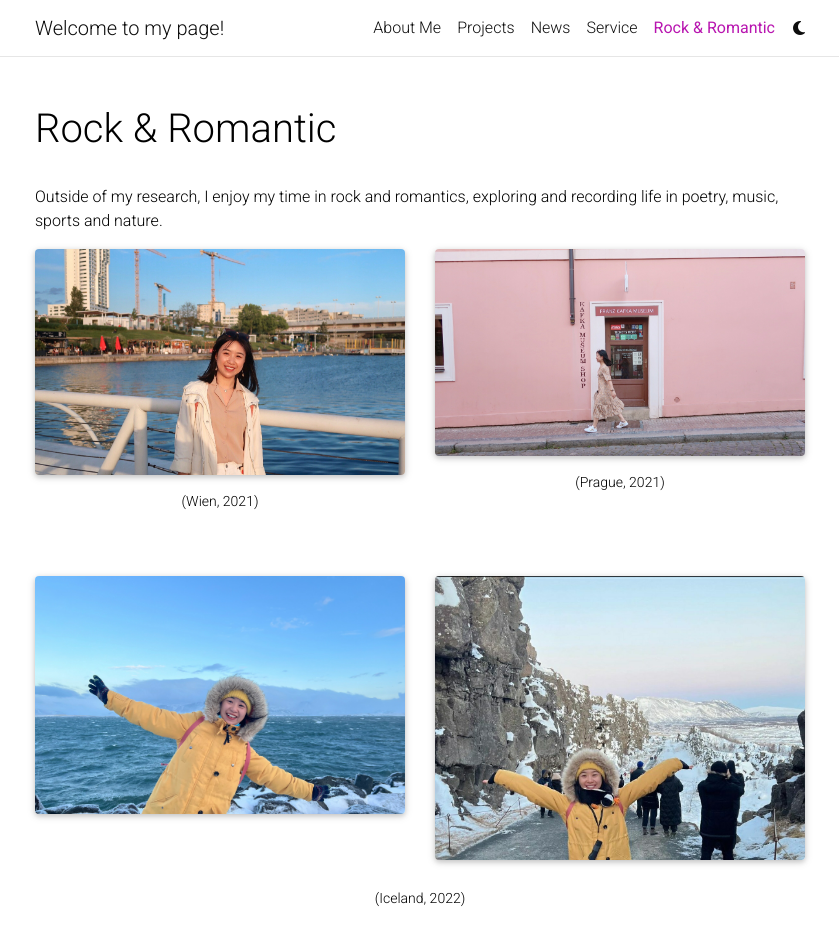
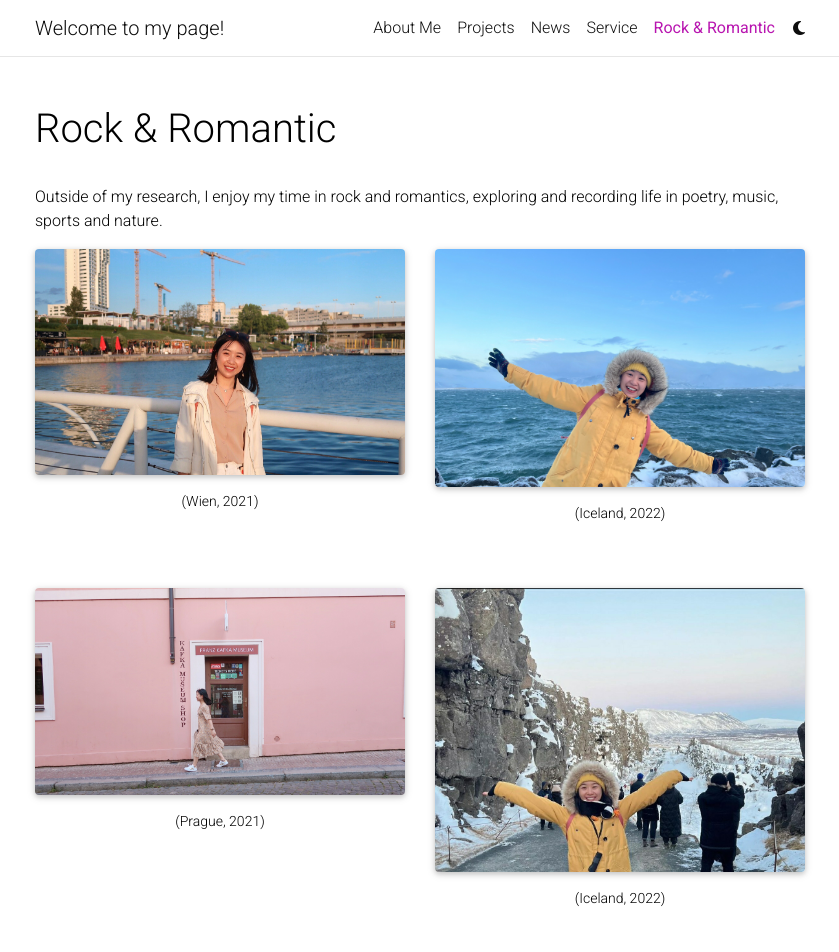
Before and after one commit to itstinghua/itstinghua.github.io, a Jekyll site: the page built from _pages/life.md, in a window 1280 px wide and 1400 px high. Shown: the top 952 px of the window, without its empty margins (220-1059 px from the left). Built offline with Jekyll 4.4.1, drawn with Linux system fonts in a browser that asks for light colours; full-size pictures stand in for the smaller copies a plugin makes; comment, search, counter and statistics services are not loaded; a style sheet for code colours, icons or effects is not loaded; some of the changed text lies outside the part shown; grey boxes are pictures that could not be loaded.

Commit message:
Update life.md

```diff
--- a/_pages/life.md
+++ b/_pages/life.md
@@ -18,11 +18,11 @@
             (Wien, 2021)
         </div>
     </div>
-    <div class="col-sm mt-3 mt-md-0">
-        {% include figure.html path="/assets/img/life/p.jpg" title="example image" class="img-fluid rounded z-depth-1" %}
-        <div class="caption">
-        (Prague, 2021)
-        </div>
+   <div class="col-sm mt-3 mt-md-0">
+        {% include figure.html path="/assets/img/life/iceland_1.jpg" title="example image" class="img-fluid rounded z-depth-1" %}
+       <div class="caption">
+        (Iceland, 2022)
+      </div>
     </div>
 </div>
 
@@ -30,16 +30,36 @@
 <br>
 
 <div class="row">
-    <div class="col-sm mt-3 mt-md-0">
-        {% include figure.html path="/assets/img/life/iceland_1.jpg" title="example image" class="img-fluid rounded z-depth-1" %}
+     <div class="col-sm mt-3 mt-md-0">
+        {% include figure.html path="/assets/img/life/p.jpg" title="example image" class="img-fluid rounded z-depth-1" %}
+        <div class="caption">
+        (Prague, 2021)
+        </div>
     </div>
-    <div class="col-sm mt-3 mt-md-0">
+
+<div class="col-sm mt-3 mt-md-0">
         {% include figure.html path="/assets/img/life/iceland_2.jpg" title="example image" class="img-fluid rounded z-depth-1" %}
+        <div class="caption">
+       (Iceland, 2022)
+        </div>
     </div>
 </div>
-<div class="caption">
-    (Iceland, 2022)
+
+<br>
+
+<div class="row">
+     <div class="col-sm mt-3 mt-md-0">
+        {% include figure.html path="/assets/img/life/s_1.jpg" title="example image" class="img-fluid rounded z-depth-1" %}
+    </div>
+
+<div class="col-sm mt-3 mt-md-0">
+        {% include figure.html path="/assets/img/life/s_2.jpg" title="example image" class="img-fluid rounded z-depth-1" %}
+    </div>
 </div>
+    <div class="caption">
+        (Switzerland, 2021)
+    </div>
+
 
 <br>
 
```
